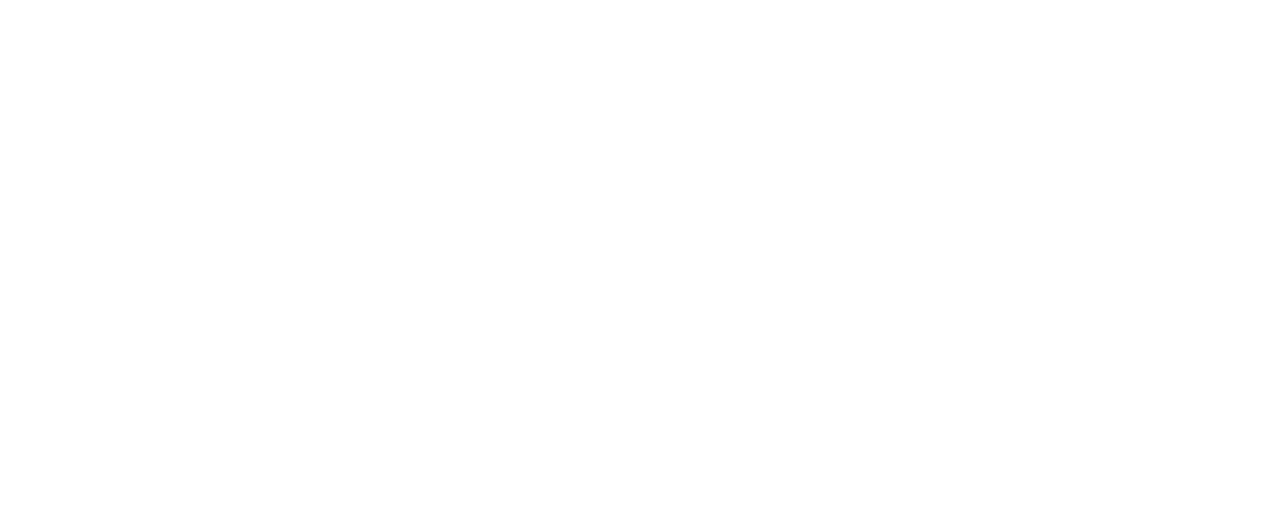
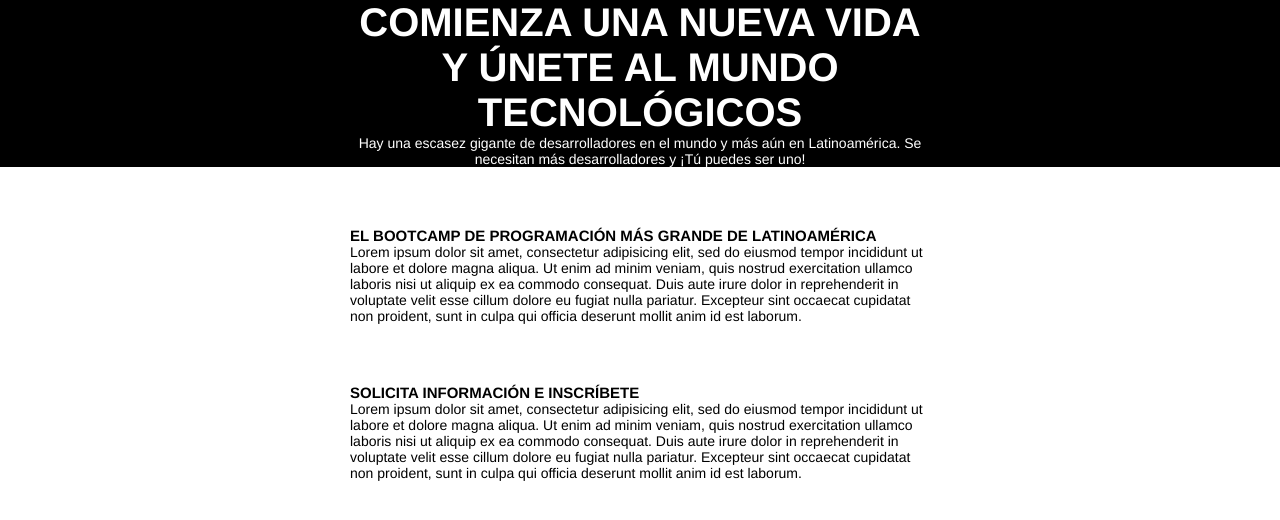
Before and after one commit to josefalopez/actividad004, a plain HTML site: page index.html in a window 1280 px wide. Drawn offline with Linux system fonts and the light colour scheme.

Commit message:
primeros estilos

```diff
--- a/index.html
+++ b/index.html
@@ -1,9 +1,60 @@
 <!DOCTYPE html>
-<html>
+<html lang="es">
 <head>
 	<title>Desafío Latam | Landing page</title>
 	<link rel="stylesheet" type="text/css" href="style.css">
+	<meta charset="utf-8">
 </head>
 <body>
+
+	<!-- Navegación -->
+	<nav></nav>
+	<!-- /Navegación -->
+
+	<!-- Header -->
+	<header>
+		<div class="container">
+			<h1>Comienza una nueva vida y únete al mundo tecnológicos</h1>
+			<p>Hay una escasez gigante de desarrolladores en el mundo y más aún en Latinoamérica. Se necesitan más desarrolladores y ¡Tú puedes ser uno!</p>
+		</div>
+	</header>
+	<!-- /Header -->
+
+	<!-- Descripción -->
+	<section>
+		<div class="container">
+			<h2>El Bootcamp de programación más grande de Latinoamérica</h2>
+			<p>Lorem ipsum dolor sit amet, consectetur adipisicing elit, sed do eiusmod
+			tempor incididunt ut labore et dolore magna aliqua. Ut enim ad minim veniam,
+			quis nostrud exercitation ullamco laboris nisi ut aliquip ex ea commodo
+			consequat. Duis aute irure dolor in reprehenderit in voluptate velit esse
+			cillum dolore eu fugiat nulla pariatur. Excepteur sint occaecat cupidatat non
+			proident, sunt in culpa qui officia deserunt mollit anim id est laborum.</p>
+		</div>
+	</section>
+	<!-- /Descripción -->
+
+	<!-- Información -->
+	<section>
+		<div class="container">
+			<h2>Solicita información e inscríbete</h2>
+			<p>Lorem ipsum dolor sit amet, consectetur adipisicing elit, sed do eiusmod
+			tempor incididunt ut labore et dolore magna aliqua. Ut enim ad minim veniam,
+			quis nostrud exercitation ullamco laboris nisi ut aliquip ex ea commodo
+			consequat. Duis aute irure dolor in reprehenderit in voluptate velit esse
+			cillum dolore eu fugiat nulla pariatur. Excepteur sint occaecat cupidatat non
+			proident, sunt in culpa qui officia deserunt mollit anim id est laborum.</p>
+		</div>
+	</section>
+	<!-- /Información -->
+
+	<!-- Contacto -->
+	<section></section>
+	<!-- /Contacto -->
+
+	<!-- Footer -->
+	<footer></footer>
+	<!-- /Footer -->
+
 </body>
 </html>
--- a/style.css
+++ b/style.css
@@ -0,0 +1,33 @@
+* {
+	margin: 0;
+	padding: 0;
+}
+body {
+	background-color: white;
+	font-family: "Helvetica", sans-serif;
+	font-size: 14px;
+}
+h1 {
+	text-transform: uppercase;
+	font-size: 40px;
+}
+h2 {
+	text-transform: uppercase;
+	font-size: 15px;
+}
+section {
+	padding-top: 60px;
+}
+
+/* Generales */
+.container {
+	max-width: 580px;
+	margin: 0 auto;
+}
+
+/* Header */
+header {
+	color: white;
+	background-color: black;
+	text-align: center;
+}
```
